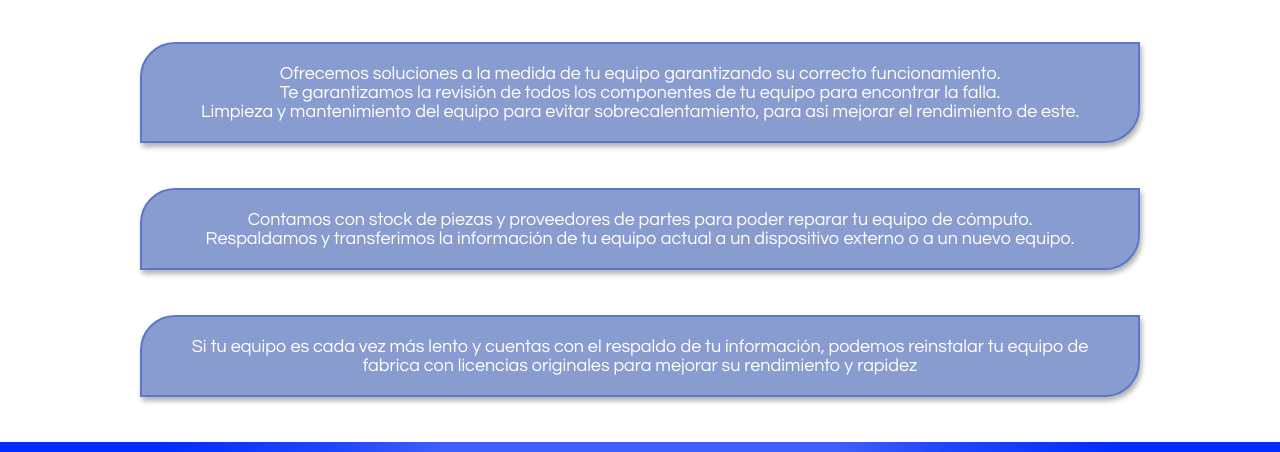
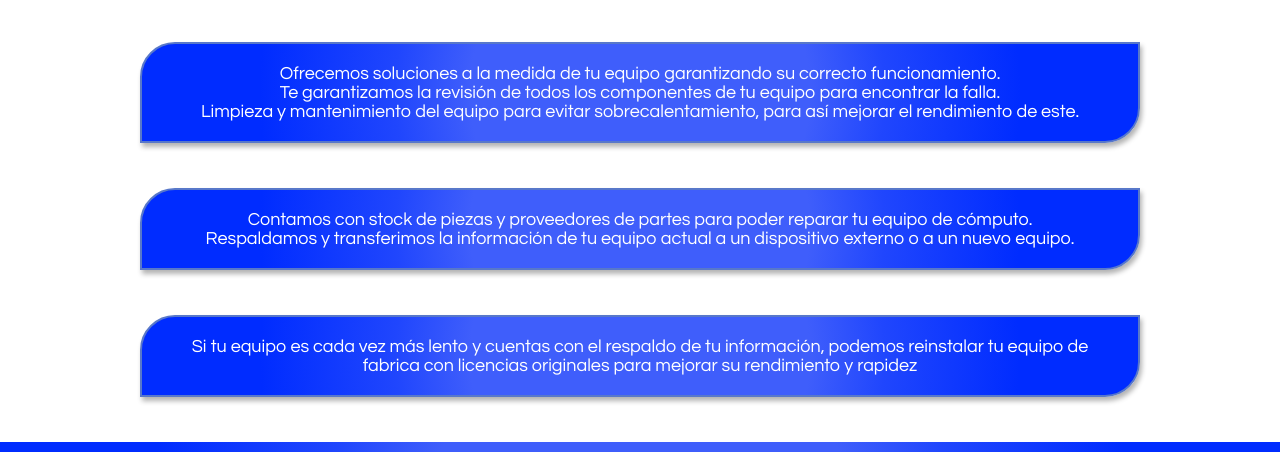
Before and after one commit to AlfonsoContreras05/DataUno, a plain HTML site: page index.html in a window 1280 px wide. Shown: the part 500-952 px from the top of the page. Drawn offline with Linux system fonts and the light colour scheme; a script that the page names is missing.

Commit message:
Levantamiento de colores

```diff
--- a/Recursos/estilos.css
+++ b/Recursos/estilos.css
@@ -250,7 +250,8 @@ footer{
     bottom: 0;
     left: 0;
     padding: 2rem 8%;
-    background-color: rgb(0, 0, 0);
+    background: radial-gradient(circle, rgba(63,94,251,1) 34%, rgba(32,70,253,1) 49%, rgba(0,44,255,1) 76%);
+
     display: flex;
     justify-content: center;
     align-items: center;
--- a/index.html
+++ b/index.html
@@ -34,14 +34,14 @@
             <h2 class="titulo main-1">¿A qué nos dedicamos?</h2>
         </div>
     </section>
-    <div class="caja24 wave-contenedor  show">Ofrecemos soluciones a la medida de tu equipo garantizando su correcto funcionamiento.<br>
+    <div class="caja24 wave-contenedor info show">Ofrecemos soluciones a la medida de tu equipo garantizando su correcto funcionamiento.<br>
         Te garantizamos la revisión de todos los componentes de tu equipo para encontrar la falla.
         <br>
         Limpieza y mantenimiento del equipo para evitar sobrecalentamiento, para así mejorar el rendimiento de este.</div>
-        <div class="caja24 wave-contenedor  show">Contamos con stock de piezas y proveedores de partes para poder reparar tu equipo de cómputo.<br>
+        <div class="caja24 wave-contenedor info show">Contamos con stock de piezas y proveedores de partes para poder reparar tu equipo de cómputo.<br>
             Respaldamos y transferimos la información de tu equipo actual a un dispositivo externo o a un nuevo equipo.
         </div>
-        <div class="caja24 wave-contenedor show">Si tu equipo es cada vez más lento y cuentas con el respaldo de tu información, podemos reinstalar tu equipo de fabrica con licencias originales para mejorar su rendimiento y rapidez</div>
+        <div class="caja24 wave-contenedor info show">Si tu equipo es cada vez más lento y cuentas con el respaldo de tu información, podemos reinstalar tu equipo de fabrica con licencias originales para mejorar su rendimiento y rapidez</div>
 
     <section class="info">
         <div class="contenedor-banner">
```
Also changed, not shown: imagenes/w_blanco.png.
